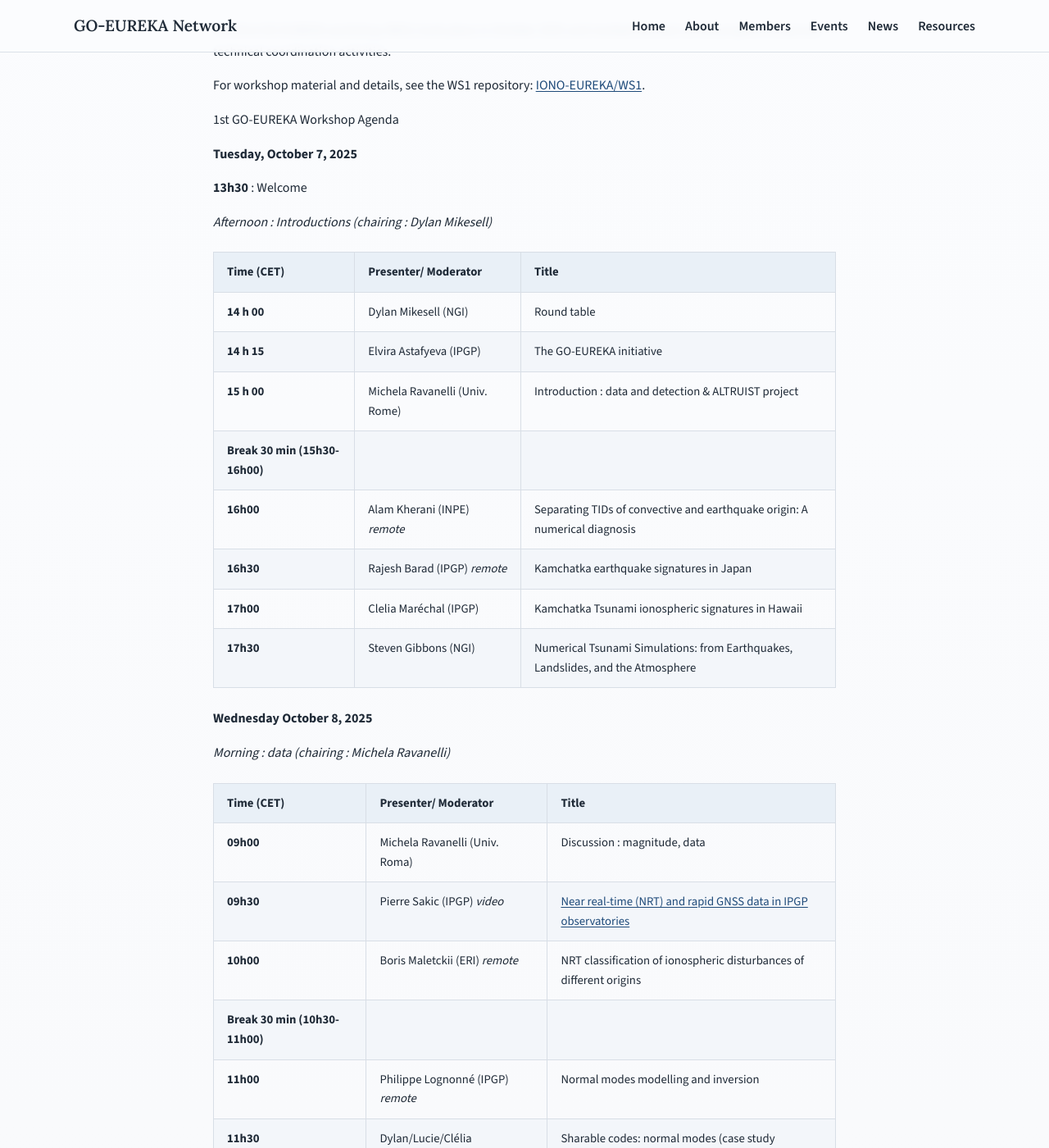
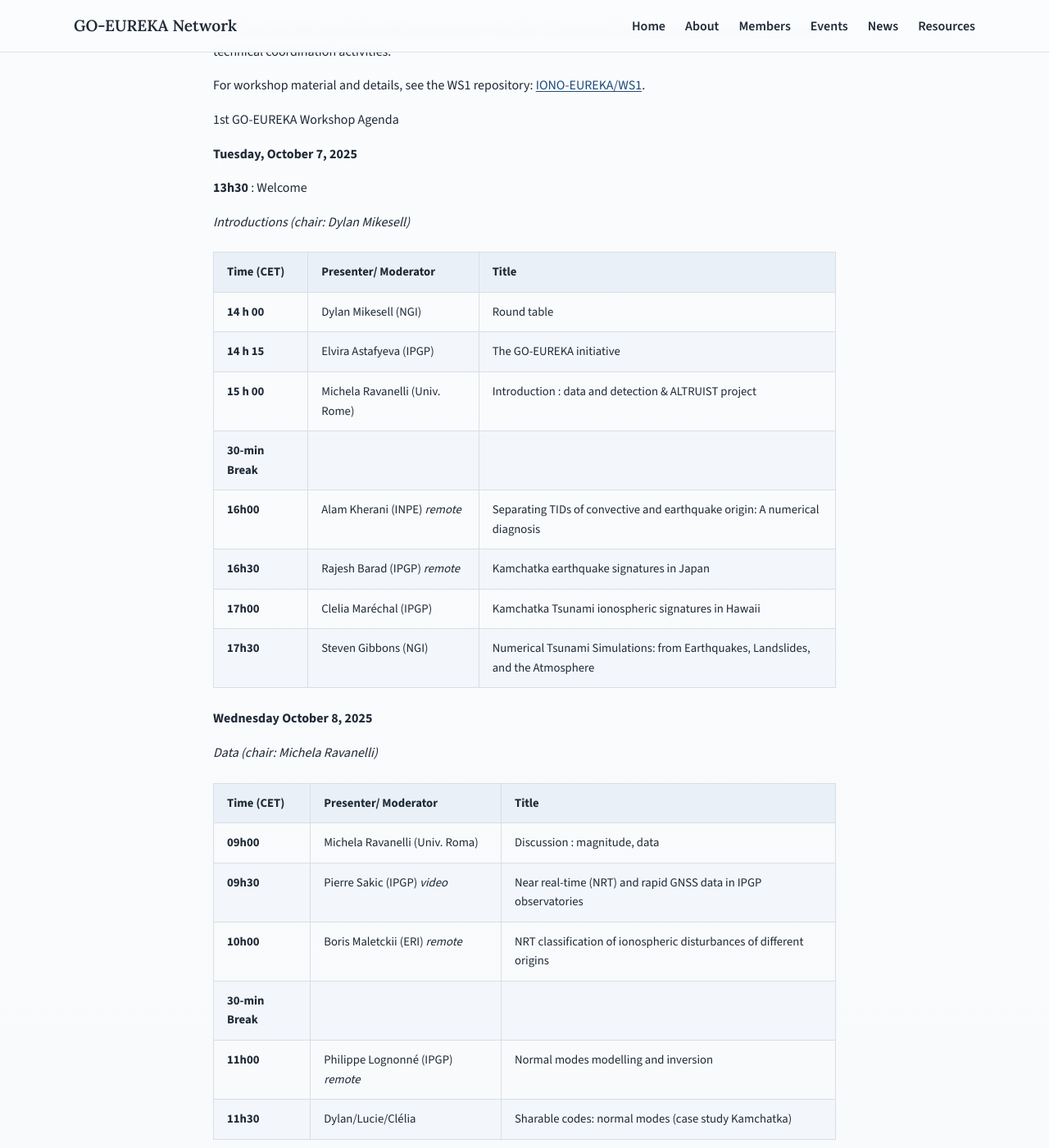
Before and after one commit to IONO-EUREKA/iono-eureka.github.io, a Jekyll site: the page built from _events/2025-10-01-go-eureka-first-workshop-ws1.md, in a window 1280 px wide and 1400 px high, scrolled down 349 px. Shown: the whole window at 82% size. Built offline with Jekyll 4.4.1, drawn with Linux system fonts in a browser that asks for light colours; some of the changed text lies outside the part shown.

Commit message:
Refine agenda formatting for the 1st GO-EUREKA Workshop to enhance clarity and consistency

```diff
--- a/_events/2025-10-01-go-eureka-first-workshop-ws1.md
+++ b/_events/2025-10-01-go-eureka-first-workshop-ws1.md
@@ -23,14 +23,14 @@ For workshop material and details, see the WS1 repository:
 
 **13h30** :  Welcome
 
-_Afternoon : Introductions (chairing : Dylan Mikesell)_
+_Introductions (chair: Dylan Mikesell)_
 
 | **Time (CET)** | **Presenter/ Moderator** | **Title** |
 | --- | --- | --- | --- |
 | **14 h 00** | Dylan Mikesell (NGI) | Round table |
 | **14 h 15** | Elvira Astafyeva (IPGP) | The GO-EUREKA initiative |
 | **15 h 00** | Michela Ravanelli (Univ. Rome) | Introduction : data and detection & ALTRUIST project |
-| **Break 30 min (15h30-16h00)** |     |     |
+| **30-min Break** |     |     |
 | **16h00** | Alam Kherani (INPE) _remote_ | Separating TIDs of convective and earthquake origin: A numerical diagnosis |
 | **16h30** | Rajesh Barad (IPGP) _remote_ | Kamchatka earthquake signatures in Japan |
 | **17h00** | Clelia Maréchal (IPGP) | Kamchatka Tsunami ionospheric signatures in Hawaii |
@@ -38,25 +38,25 @@ _Afternoon : Introductions (chairing : Dylan Mikesell)_
 
 **Wednesday October 8, 2025**
 
- _Morning : data (chairing : Michela Ravanelli)_
+ _Data (chair: Michela Ravanelli)_
 
 | **Time (CET)** | **Presenter/ Moderator** | **Title** |
 | --- | --- | --- | --- |
 | **09h00** | Michela Ravanelli (Univ. Roma) | Discussion : magnitude, data |
-| **09h30** | Pierre Sakic (IPGP) _video_ | [Near real-time (NRT) and rapid GNSS data in IPGP observatories](https://drive.google.com/file/d/1yx-Q7WGnHuyyylsCoaZhZIVcj0rikTlP/view?usp=drive_web) |
+| **09h30** | Pierre Sakic (IPGP) _video_ | Near real-time (NRT) and rapid GNSS data in IPGP observatories |
 | **10h00** | Boris Maletckii (ERI) _remote_ | NRT classification of ionospheric disturbances of different origins |
-| **Break 30 min (10h30-11h00)** |     |     |
+| **30-min Break** |     |     |
 | **11h00** | Philippe Lognonné (IPGP) _remote_ | Normal modes modelling and inversion |
 | **11h30** | Dylan/Lucie/Clélia | Sharable codes: normal modes (case study Kamchatka) |
 
-_Afternoon : Modeling & Inversion (chairing : Elvira Astafyeva)_
+_Modeling & Inversion (chair: Elvira Astafyeva)_
 
 | **Time (CET)** | **Presenter/ Moderator** | **Title** |
 | --- | --- | --- | --- |
 | **14h00** | Dylan Mikesell (NGI) | Shareable codes: IonoSeis (case study Kamchatka) |
 | **14h30** | Dylan Mikesell (NGI) | Shareable codes (discussion) |
 | **14h50** | Saul Juarez (INPE) _remote_ | The first near-real-time compatible numerical method for co-seismic ionospheric disturbances simulation |
-| **Break 15 min (15h15-15h30)** |     |     |
+| **15-min Break** |     |     |
 | **15h30** | Oluwasegun M. Adebayo (INPE) _remote_ | Ground Vibration Features of 2010 Mw 8.8 Maule Earthquake Extracted from the Dual-Mode Ionospheric Disturbances |
 | **16h00** | Gabriela Herrera (Univ. Chile) | Earthquakes TEC response doublets : detection and inversion |
 | **16h30** | Cédric Twardzik (Géoazur) | Bayesian inversion of 2010 Mentawaii tsunami initiation zone |
@@ -65,14 +65,14 @@ _Afternoon : Modeling & Inversion (chairing : Elvira Astafyeva)_
 
 **Thursday October 9, 2025**
 
-_Morning: conclusions and paths forward (chairing : Lucie Rolland)_
+_Conclusions and Paths Forward (chair: Lucie Rolland)_
 
 | **Time (CET)** | **Presenter/ Moderator** | **Title** |
 | --- | --- | --- | --- |
 | **09h00** | Lucie Rolland (OCA/Géoazur) | ITEC project (2020-2025) : findings and paths forward |
 | **09h30** | Lucie Rolland, Paul Jarrin (OCA/Géoazur) | Feedbacks on data access and collection (RT and historical), how to better organize |
 | **10h00** | Elvira Astafyeva (IPGP) | Outstanding issue : the altitude of ionosphere for GNSS-TEC detection |
-| **Break 30 min (10h30-11h00)** |     |     |
+| **30-min Break** |     |     |
 | **11h00** | Discussion | Future, volunteers to focus on specific points (see steps of warning) |
 | **11h30** | M. Ravanelli (Univ. Roma) | Next workshop in Rome |
 | **11h45** | All | Drop-on topics (science or other) - action items |
```
